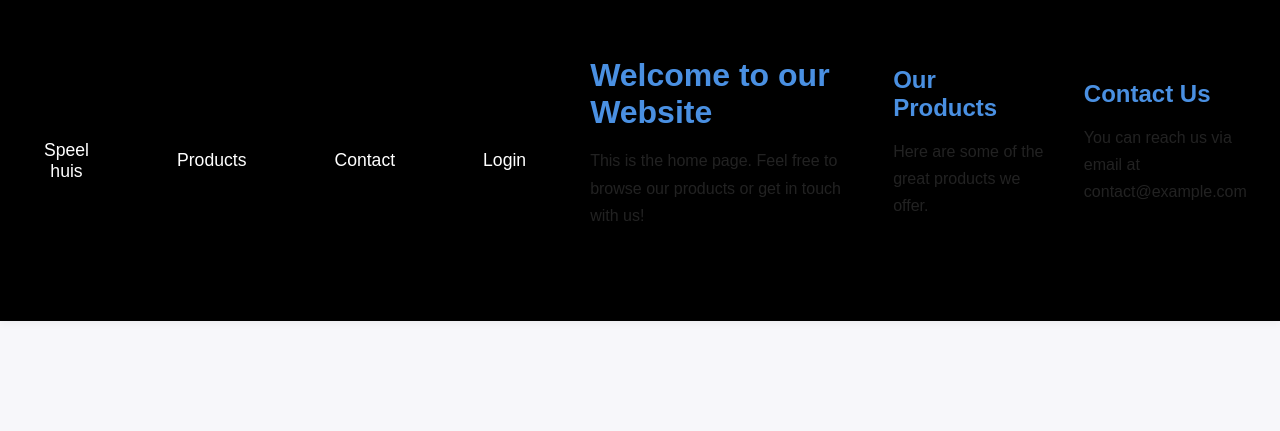
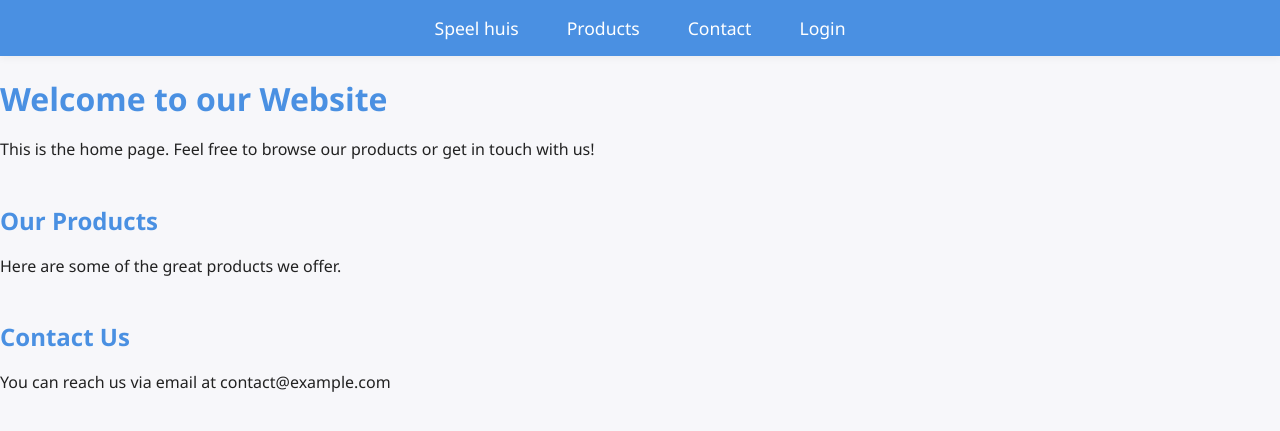
Before and after one commit to Handedblade/Speelhuis-project-nova-college, a PHP site: page / in a window 1280 px wide. Shown: the top 431 px of the page. Run offline with PHP 8.4, Linux system fonts and the light colour scheme.

Commit message:
made changes to index

```diff
--- a/index.php
+++ b/index.php
@@ -10,40 +10,14 @@ include "Classes/themes.php";
 
 <!DOCTYPE html>
 <html lang="en">
+
 <head>
     <meta charset="UTF-8">
-    <link rel="stylesheet" href="/css/index.css">
+    <link rel="stylesheet" href="css/index.css">
     <meta name="viewport" content="width=device-width, initial-scale=1.0">
     <title>speel hyuis</title>
-    <style>
-        body {
-            font-family: Arial, sans-serif;
-            margin: 0;
-            padding: 0;
-        }
-        /* Navbar styles */
-        .navbar {
-            background-color: #000000;
-            overflow: hidden;
-        }
-        .navbar a {
-            float: left;
-            display: block;
-            color: white;
-            text-align: center;
-            padding: 14px 20px;
-            text-decoration: none;
-        }
-        .navbar a:hover {
-            background-color: #ddd;
-            color: black;
-        }
-        /* Main content styles */
-        .content {
-            padding: 20px;
-        }
-    </style>
 </head>
+
 <body>
 
     <!-- Navigation bar -->
@@ -51,7 +25,7 @@ include "Classes/themes.php";
         <a href="#home">Speel huis</a>
         <a href="#products">Products</a>
         <a href="#contact">Contact</a>
-        <a href="login"> Login </a
+        <a href="login"> Login </a>
     </div>
 
     <!-- Main content -->
@@ -71,4 +45,5 @@ include "Classes/themes.php";
     </div>
 
 </body>
+
 </html>
```
